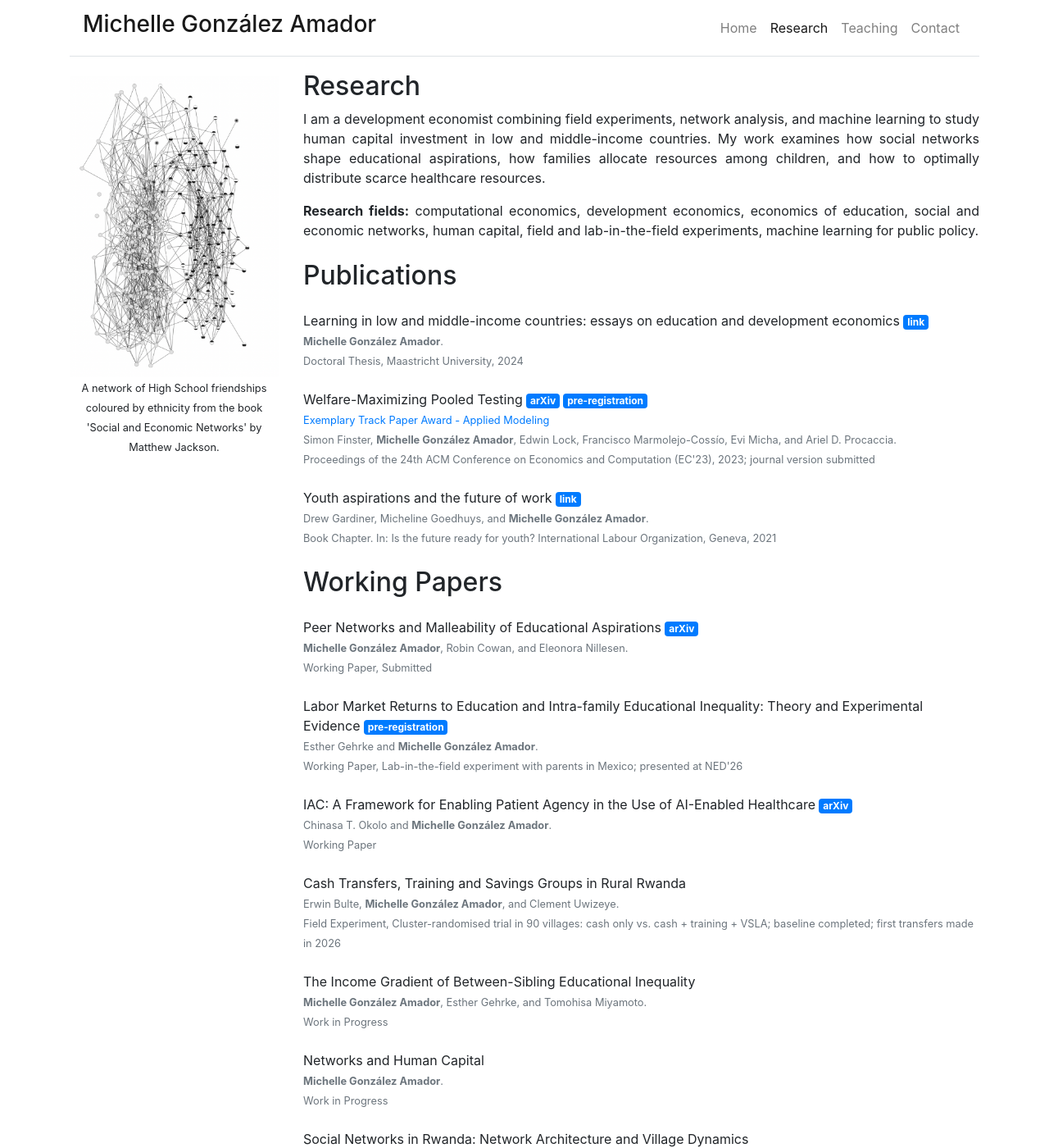
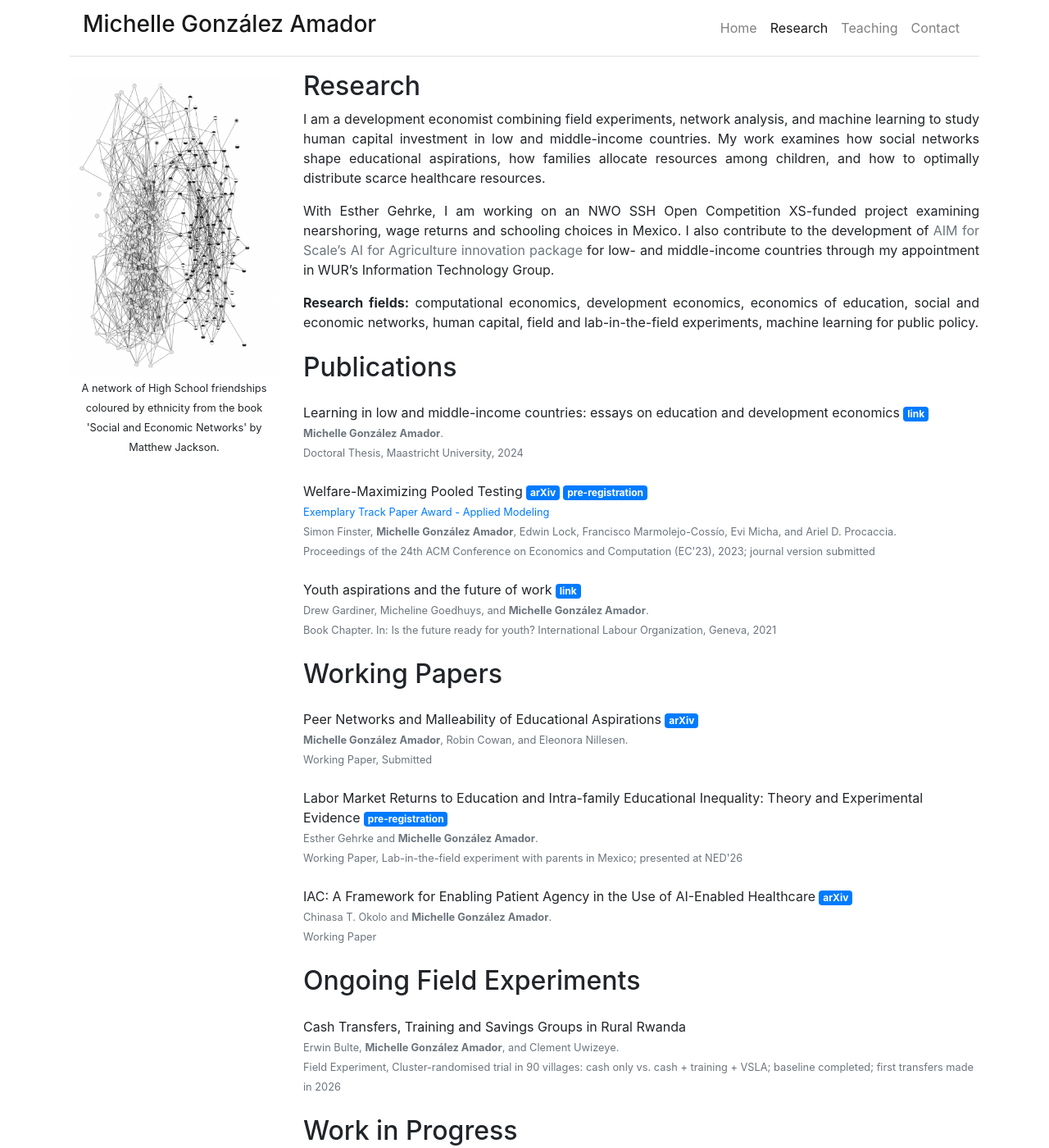
Before and after one commit to michelleg06/m-gonzalezamador.com, a Jekyll site: the page built from research.md, in a window 1280 px wide and 1400 px high. Shown: the whole window at 82% size. Built offline with Jekyll 4.4.1, drawn with Linux system fonts in a browser that asks for light colours; nearby versions of some CDN libraries; some of the changed text lies outside the part shown.

Commit message:
Update concurrent WUR appointments and NWO research

```diff
--- a/_config.yml
+++ b/_config.yml
@@ -4,7 +4,7 @@ url: "https://www.m-gonzalezamador.com"
 
 fullname: Michelle González Amador
 position: Postdoctoral Researcher
-department: Agricultural Economics and Rural Policy Group
+department: Agricultural Economics and Rural Policy Group (0.8 FTE); Information Technology Group (0.2 FTE)
 university: Wageningen University & Research
 
 building: Leeuwenborch  # optional
--- a/_data/news.yml
+++ b/_data/news.yml
@@ -1,3 +1,7 @@
+- text: "Joined WUR's Information Technology Group (0.2 FTE), contributing to AIM for Scale's AI for Agriculture innovation package"
+  date: "Nov 2026"
+  link: "https://aimforscale.org/innovation-packages/ai-for-agriculture/"
+
 - text: "Presenting at the Nederlandse Economendag (NED'26)"
   date: "Oct 2026"
   link: "https://esb.nu/nederlandse-economendag-2026/"
--- a/_data/workingpapers.yml
+++ b/_data/workingpapers.yml
@@ -23,6 +23,11 @@
   misc: "Cluster-randomised trial in 90 villages: cash only vs. cash + training + VSLA; baseline completed; first transfers made in 2026"
 
 # Work in Progress
+- title: "Technological Progress and Social Mobility: Schooling Choices when Wage Returns to Education Are Convex"
+  authors: "<strong>Michelle González Amador</strong> and Esther Gehrke"
+  venue: "Work in Progress"
+  misc: "NWO SSH Open Competition XS-funded project examining nearshoring, wage returns and schooling choices in Mexico"
+
 - title: "The Income Gradient of Between-Sibling Educational Inequality"
   authors: "<strong>Michelle González Amador</strong>, Esther Gehrke, and Tomohisa Miyamoto"
   venue: "Work in Progress"
--- a/_includes/preprints.html
+++ b/_includes/preprints.html
@@ -1,5 +1,17 @@
+{% assign papers = site.data.workingpapers | where: "venue", "Working Paper" %}
+{% if papers.size > 0 %}
 <h2 class="mt-4">Working Papers</h2>
+{% include paperlist.html %}
+{% endif %}
 
-{% assign papers = site.data.workingpapers %}
+{% assign papers = site.data.workingpapers | where: "venue", "Field Experiment" %}
+{% if papers.size > 0 %}
+<h2 class="mt-4">Ongoing Field Experiments</h2>
+{% include paperlist.html %}
+{% endif %}
 
+{% assign papers = site.data.workingpapers | where: "venue", "Work in Progress" %}
+{% if papers.size > 0 %}
+<h2 class="mt-4">Work in Progress</h2>
 {% include paperlist.html %}
+{% endif %}
--- a/research.md
+++ b/research.md
@@ -7,6 +7,8 @@ caption: "A network of High School friendships coloured by ethnicity from the bo
 ## Research
 
 I am a development economist combining field experiments, network analysis, and machine learning to study human capital investment in low and middle-income countries. My work examines how social networks shape educational aspirations, how families allocate resources among children, and how to optimally distribute scarce healthcare resources.
+
+With Esther Gehrke, I am working on an NWO SSH Open Competition XS-funded project examining nearshoring, wage returns and schooling choices in Mexico. I also contribute to the development of [AIM for Scale's AI for Agriculture innovation package](https://aimforscale.org/innovation-packages/ai-for-agriculture/) for low- and middle-income countries through my appointment in WUR's Information Technology Group.
 
 **Research fields:** computational economics, development economics, economics of education, social and economic networks, human capital, field and lab-in-the-field experiments, machine learning for public policy.
 
```
Also changed, not shown: index.md (+3 -1 lines), 1 other file.
